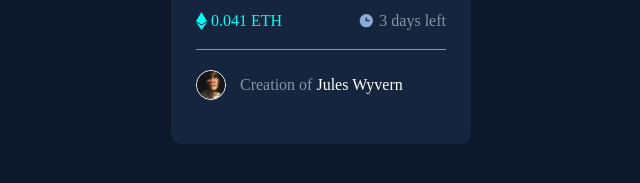
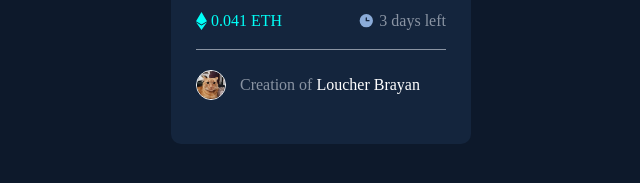
Before and after one commit to BrayanL62/NFT-Card_FrontEndMentor, a plain HTML site: page index.html in a window 1280 px wide. Shown: the part 509-692 px from the top of the page, 319-959 px from the left. Drawn offline with Linux system fonts and the light colour scheme.

Commit message:
change creator

```diff
--- a/index.html
+++ b/index.html
@@ -46,22 +46,18 @@
         <div class="card--divCreator">
           <img
             class="card__creatorImg"
-            src="images/image-avatar.png"
+            src="images/ryry.jpeg"
             alt="photo de profil"
             width="30"
           />
           <span class="card__creator"
-            >Creation of <a href="#" class="card--link">Jules Wyvern</a></span
+            >Creation of
+            <a href="https://github.com/BrayanL62" class="card--link"
+              >Loucher Brayan</a
+            ></span
           >
         </div>
       </div>
     </div>
-
-    <!-- <div class="attribution">
-      Challenge by
-      <a href="https://www.frontendmentor.io?ref=challenge" target="_blank"
-        >Frontend Mentor</a
-      >. Coded by <a href="https://github.com/BrayanL62">Brayan Loucher</a>.
-    </div> -->
   </body>
 </html>
```
Also changed, not shown: images/ryry.jpeg (added).
